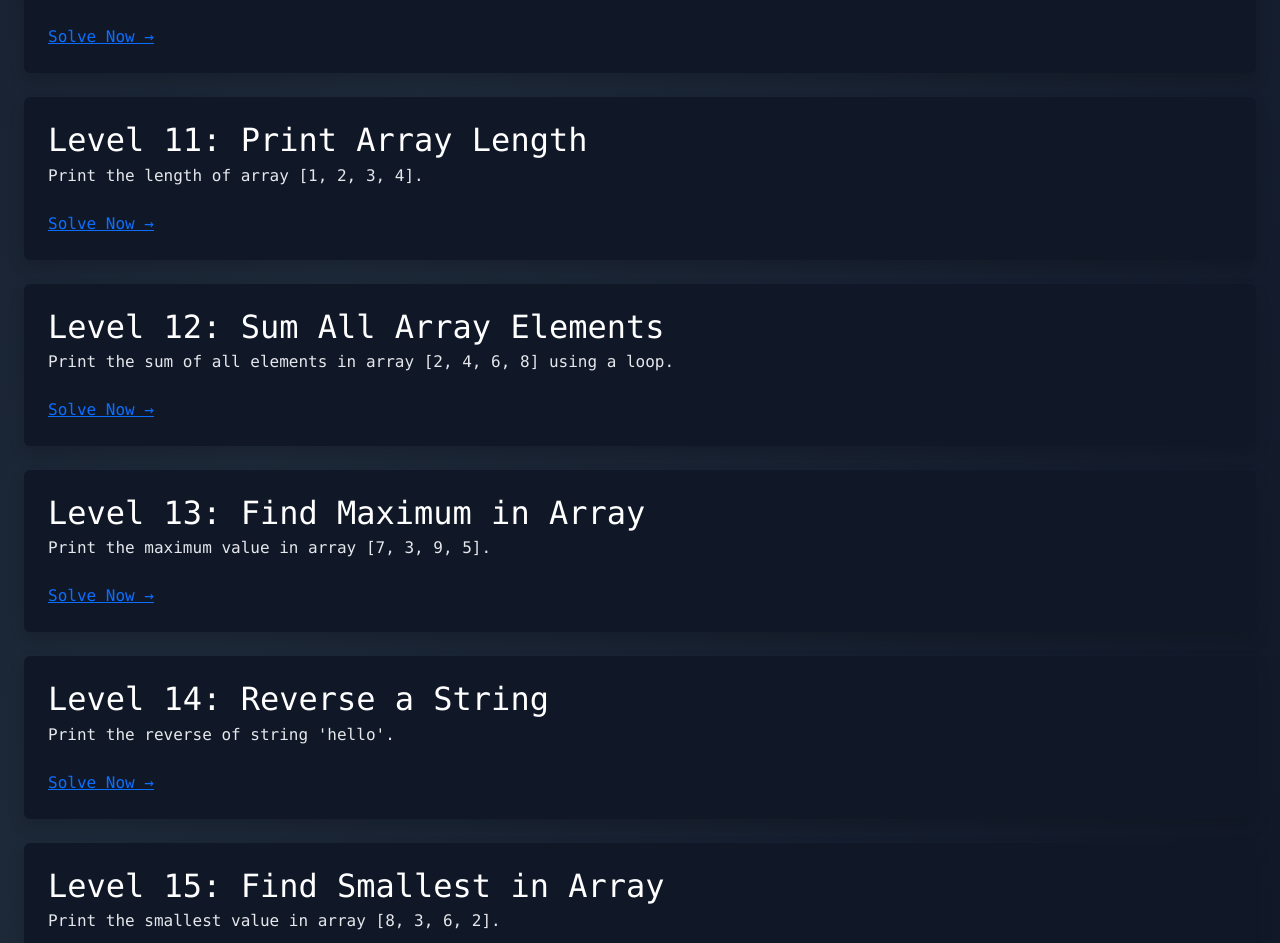
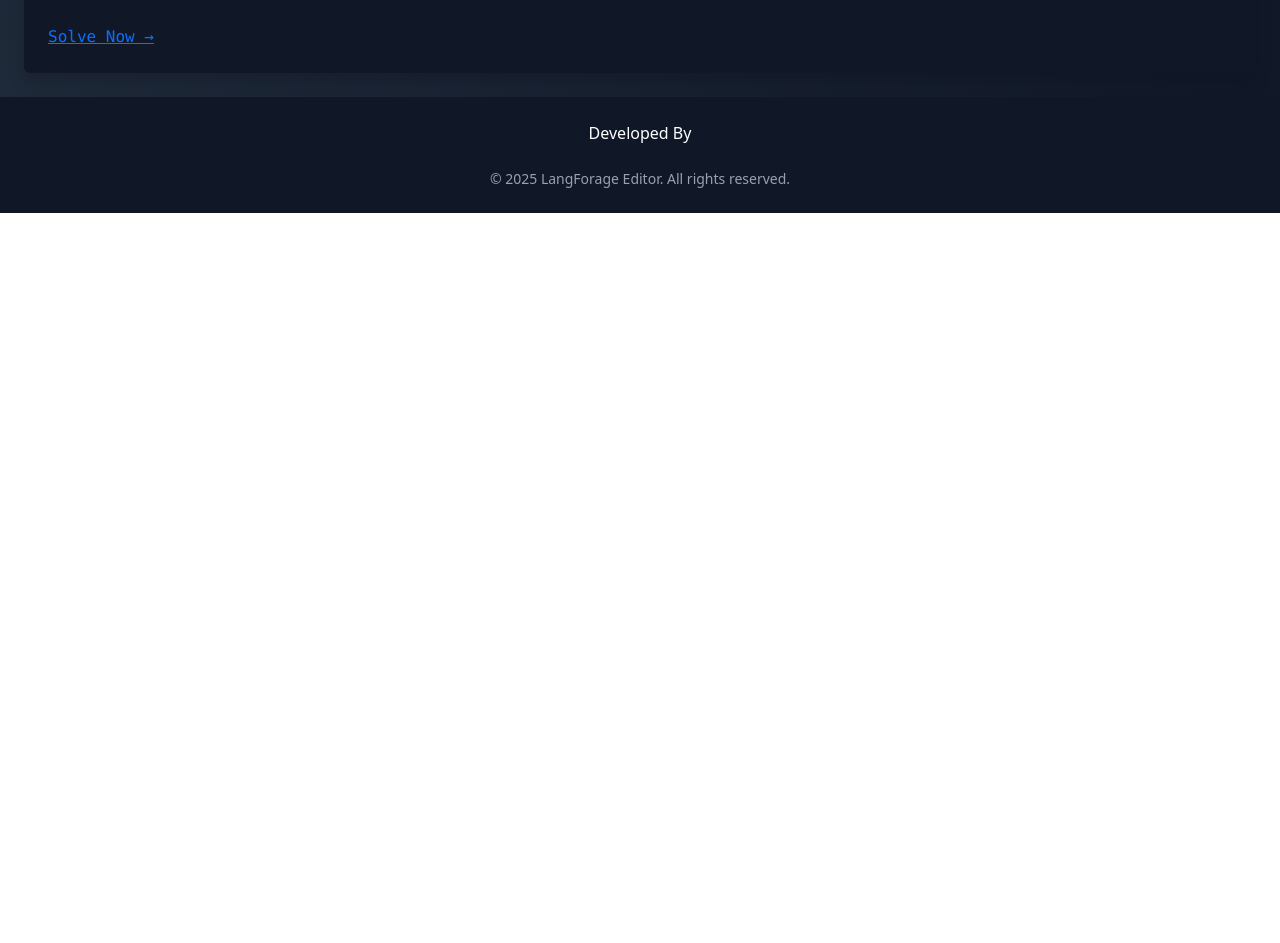
Before and after one commit to vdsn0905/Langforage-Editor, a React (Vite) app: page /challenges in a window 1280 px wide. Shown: the part 1909-2852 px from the top of the page. After the commit the page ends 2122 px from the top, so only its background shows below. Built offline with nearby package versions, Linux system fonts and the light colour scheme.

Commit message:
Update challenges.js

```diff
--- a/src/components/challenges.js
+++ b/src/components/challenges.js
@@ -69,39 +69,4 @@ export const challenges = [
     hint: "Use dikhao with division.",
     expectedOutput: `5\n`,
   },
-  {
-    level: 11,
-    title: "Print Array Length",
-    task: "Print the length of array [1, 2, 3, 4].",
-    hint: "Use arr.length.",
-    expectedOutput: `4\n`,
-  },
-  {
-    level: 12,
-    title: "Sum All Array Elements",
-    task: "Print the sum of all elements in array [2, 4, 6, 8] using a loop.",
-    hint: "Use jabtak to loop and sum.",
-    expectedOutput: `20\n`,
-  },
-  {
-    level: 13,
-    title: "Find Maximum in Array",
-    task: "Print the maximum value in array [7, 3, 9, 5].",
-    hint: "Use a loop and comparison.",
-    expectedOutput: `9\n`,
-  },
-  {
-    level: 14,
-    title: "Reverse a String",
-    task: "Print the reverse of string 'hello'.",
-    hint: "Use a loop from end to start.",
-    expectedOutput: `olleh\n`,
-  },
-  {
-    level: 15,
-    title: "Find Smallest in Array",
-    task: "Print the smallest value in array [8, 3, 6, 2].",
-    hint: "Use a loop and comparison.",
-    expectedOutput: `2\n`,
-  },
 ];
```
